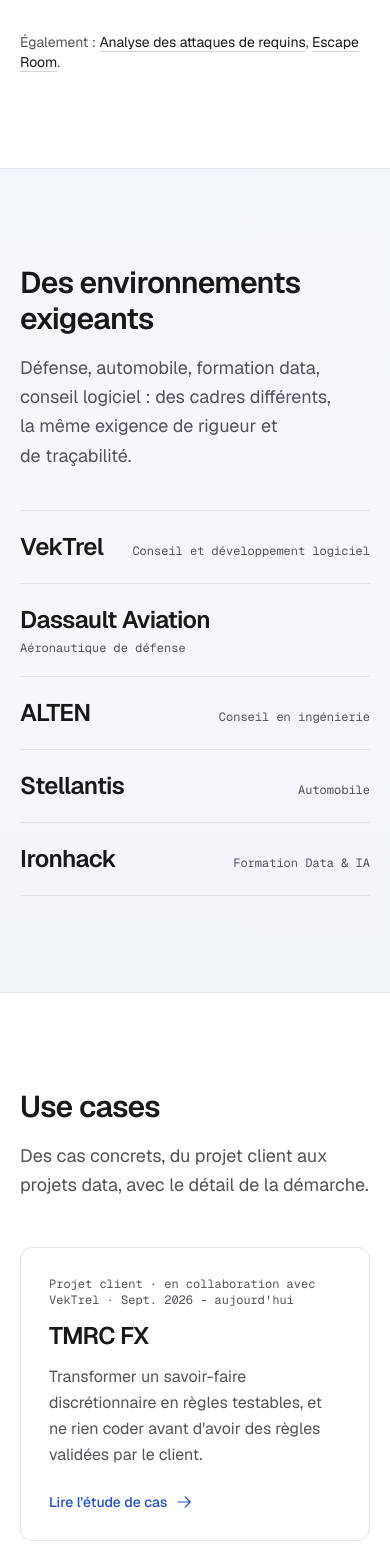
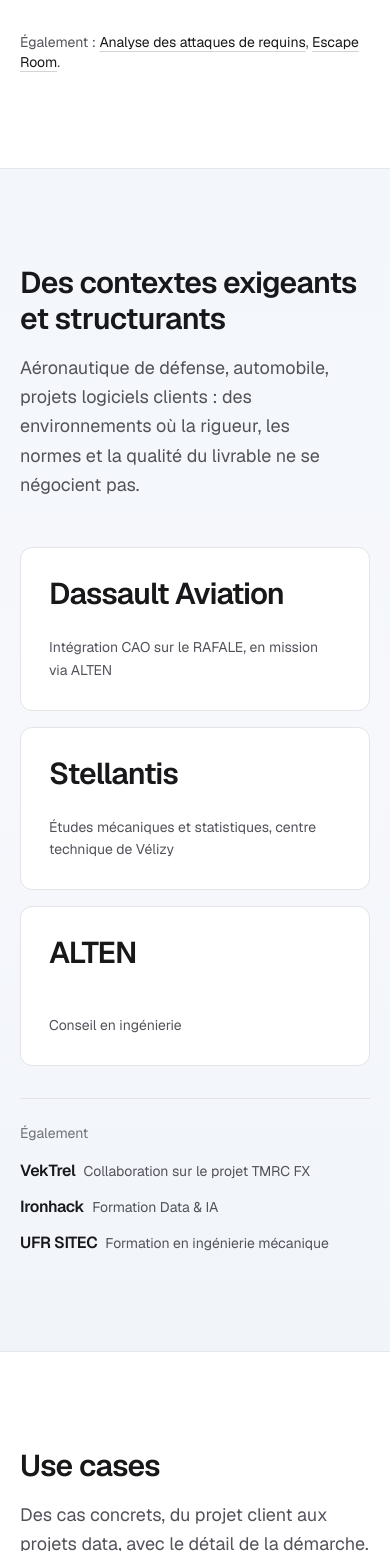
Before and after one commit to jmpbusiness2023-commits/portfolio, a Next.js app: page / in a window 390 px wide. Shown: the part 9317-10868 px from the top of the page. Built offline with nearby package versions, Linux system fonts and the light colour scheme.

Commit message:
Point 3 : section Environnements, grands comptes mis en avant

```diff
--- a/components/home.tsx
+++ b/components/home.tsx
@@ -357,19 +357,27 @@ export function Projects() {
 export function Environments() {
   return (
     <section id="clients" className="band-b">
-      <div className="container-site grid gap-10 py-24 md:grid-cols-12 md:py-32">
-        <SectionHeading title={environments.heading} intro={environments.text} className="md:col-span-5" />
-        <ul className="divide-y divide-line border-y border-line md:col-span-7" data-reveal>
-          {environments.items.map((env) => (
-            <li
-              key={env.name}
-              className="flex flex-wrap items-baseline justify-between gap-x-6 gap-y-1 py-5 md:py-6"
-            >
-              <span className="text-2xl font-semibold tracking-tight md:text-[2rem]">{env.name}</span>
-              <span className="font-mono text-xs text-muted">{env.context}</span>
+      <div className="container-site py-24 md:py-32">
+        <SectionHeading title={environments.heading} intro={environments.text} />
+        <ul className="mt-12 grid gap-4 md:grid-cols-3 md:gap-6" data-reveal>
+          {environments.major.map((env) => (
+            <li key={env.name} className="card flex min-h-40 flex-col justify-between gap-6 p-7 md:p-8">
+              <span className="text-3xl font-semibold tracking-[-0.03em] md:text-4xl">{env.name}</span>
+              <span className="text-sm leading-relaxed text-muted text-pretty">{env.line}</span>
             </li>
           ))}
         </ul>
+        <div className="mt-8 flex flex-col gap-4 border-t border-line pt-6 sm:flex-row sm:items-baseline sm:gap-8" data-reveal>
+          <p className="text-sm text-faint">{environments.minorLabel}</p>
+          <ul className="flex flex-wrap gap-x-8 gap-y-3">
+            {environments.minor.map((env) => (
+              <li key={env.name} className="flex items-baseline gap-2">
+                <span className="font-semibold tracking-tight">{env.name}</span>
+                <span className="text-sm text-muted">{env.context}</span>
+              </li>
+            ))}
+          </ul>
+        </div>
       </div>
     </section>
   );
--- a/content/site.ts
+++ b/content/site.ts
@@ -48,6 +48,7 @@ export const nav = [
   { label: "Expertise", href: "/#expertise" },
   { label: "Expériences", href: "/#experiences" },
   { label: "Projets", href: "/#projects" },
+  { label: "Environnements", href: "/#clients" },
   { label: "Use cases", href: "/#use-cases" },
   { label: "Stack", href: "/#stack" },
   { label: "Contact", href: "/#contact" },
@@ -375,14 +376,20 @@ export const projects: Project[] = [
 ];
 
 export const environments = {
-  heading: "Des environnements exigeants",
-  text: "Défense, automobile, formation data, conseil logiciel : des cadres différents, la même exigence de rigueur et de traçabilité.",
-  items: [
-    { name: "VekTrel", context: "Conseil et développement logiciel" },
-    { name: "Dassault Aviation", context: "Aéronautique de défense" },
-    { name: "ALTEN", context: "Conseil en ingénierie" },
-    { name: "Stellantis", context: "Automobile" },
+  heading: "Des contextes exigeants et structurants",
+  text: "Aéronautique de défense, automobile, projets logiciels clients : des environnements où la rigueur, les normes et la qualité du livrable ne se négocient pas.",
+  /** Grands comptes, mis en avant */
+  major: [
+    { name: "Dassault Aviation", line: "Intégration CAO sur le RAFALE, en mission via ALTEN" },
+    { name: "Stellantis", line: "Études mécaniques et statistiques, centre technique de Vélizy" },
+    { name: "ALTEN", line: "Conseil en ingénierie" },
+  ],
+  /** Plus discrets */
+  minorLabel: "Également",
+  minor: [
+    { name: "VekTrel", context: "Collaboration sur le projet TMRC FX" },
     { name: "Ironhack", context: "Formation Data & IA" },
+    { name: "UFR SITEC", context: "Formation en ingénierie mécanique" },
   ],
 };
 
```
